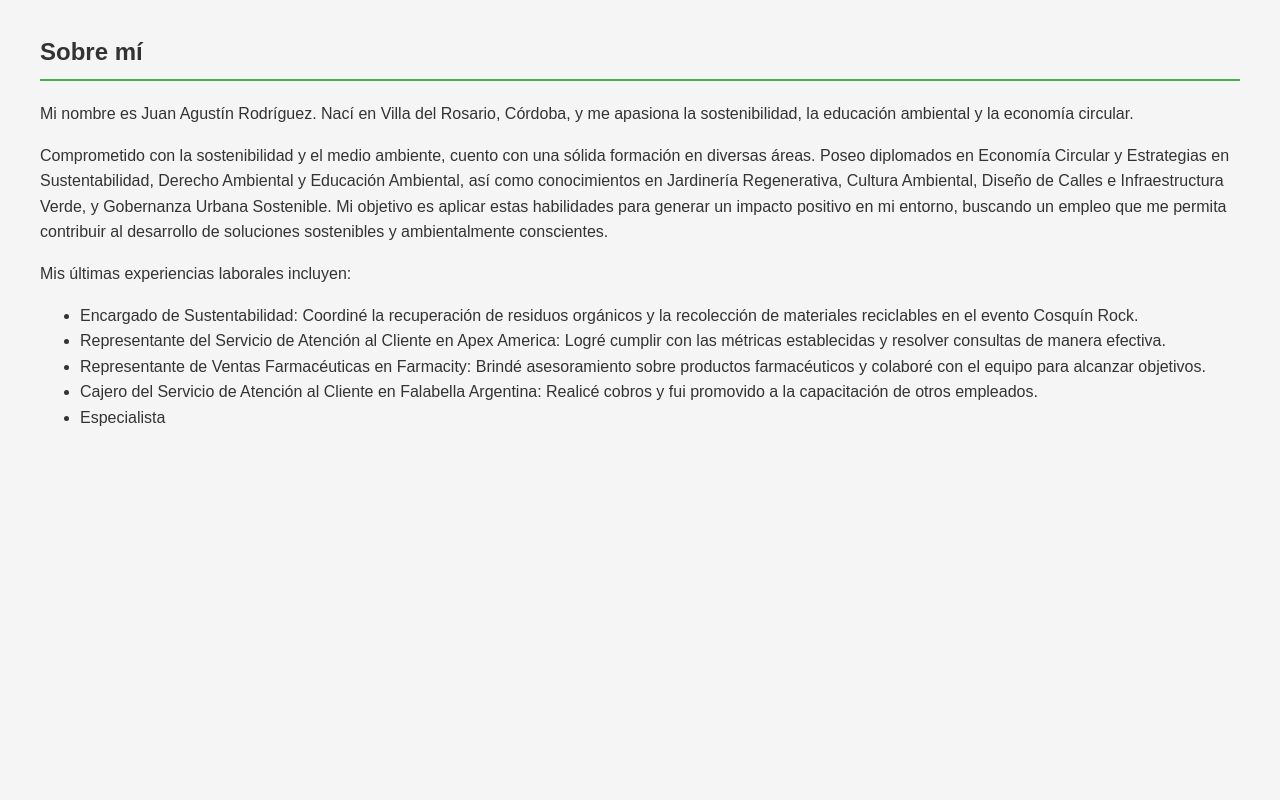
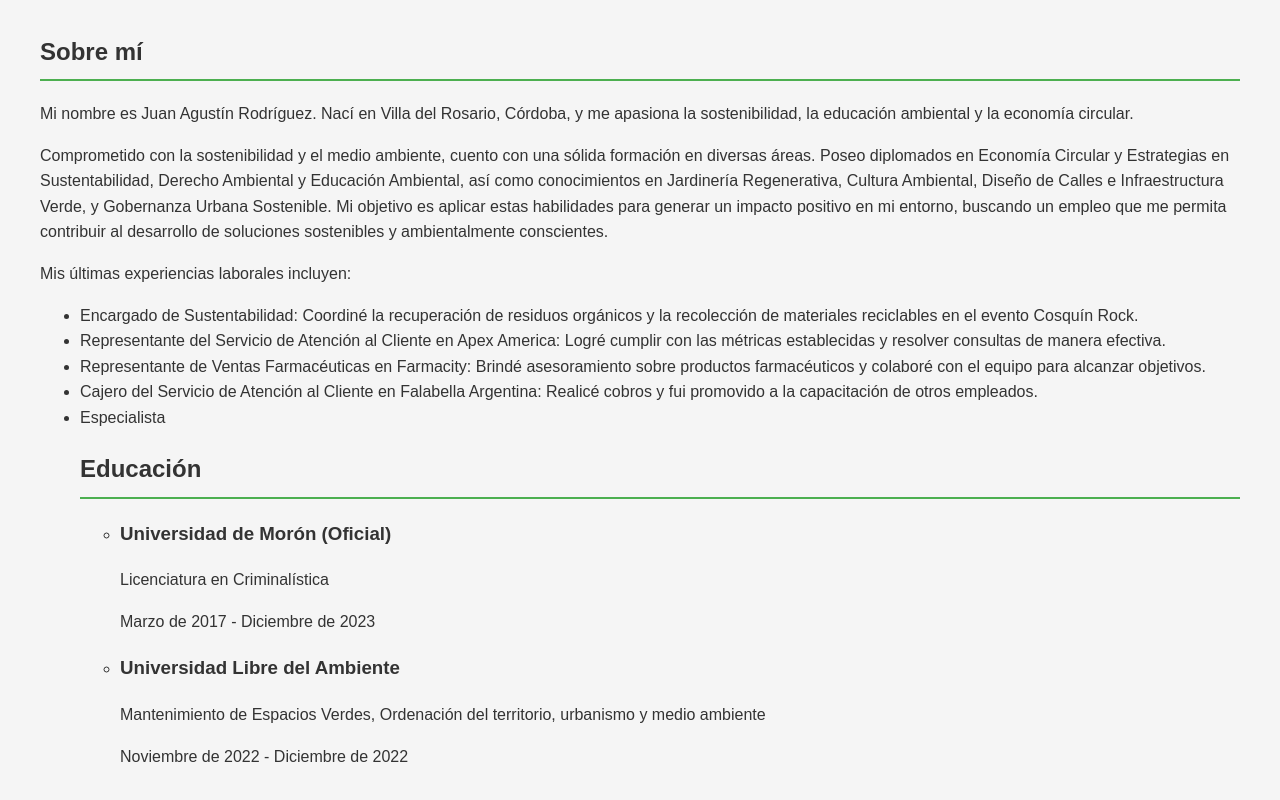
Before and after one commit to agusdriez/mipaginaweb, a plain HTML site: page index.html in a window 1280 px wide. Shown: the part 310-1110 px from the top of the page. Before the commit the page ends 805 px from the top, so only its background shows below. Drawn offline with Linux system fonts and the light colour scheme.

Commit message:
Update index.html

```diff
--- a/index.html
+++ b/index.html
@@ -125,3 +125,19 @@
                 <li>Representante de Ventas Farmacéuticas en Farmacity: Brindé asesoramiento sobre productos farmacéuticos y colaboré con el equipo para alcanzar objetivos.</li>
                 <li>Cajero del Servicio de Atención al Cliente en Falabella Argentina: Realicé cobros y fui promovido a la capacitación de otros empleados.</li>
                 <li>Especialista
+           <section id="education">
+  <h2>Educación</h2>
+  <ul>
+    <li>
+      <h3>Universidad de Morón (Oficial)</h3>
+      <p>Licenciatura en Criminalística</p>
+      <p>Marzo de 2017 - Diciembre de 2023</p>
+    </li>
+    <li>
+      <h3>Universidad Libre del Ambiente</h3>
+      <p>Mantenimiento de Espacios Verdes, Ordenación del territorio, urbanismo y medio ambiente</p>
+      <p>Noviembre de 2022 - Diciembre de 2022</p>
+    </li>
+    <!-- Repite el mismo patrón para las otras instituciones educativas -->
+  </ul>
+</section>
```
